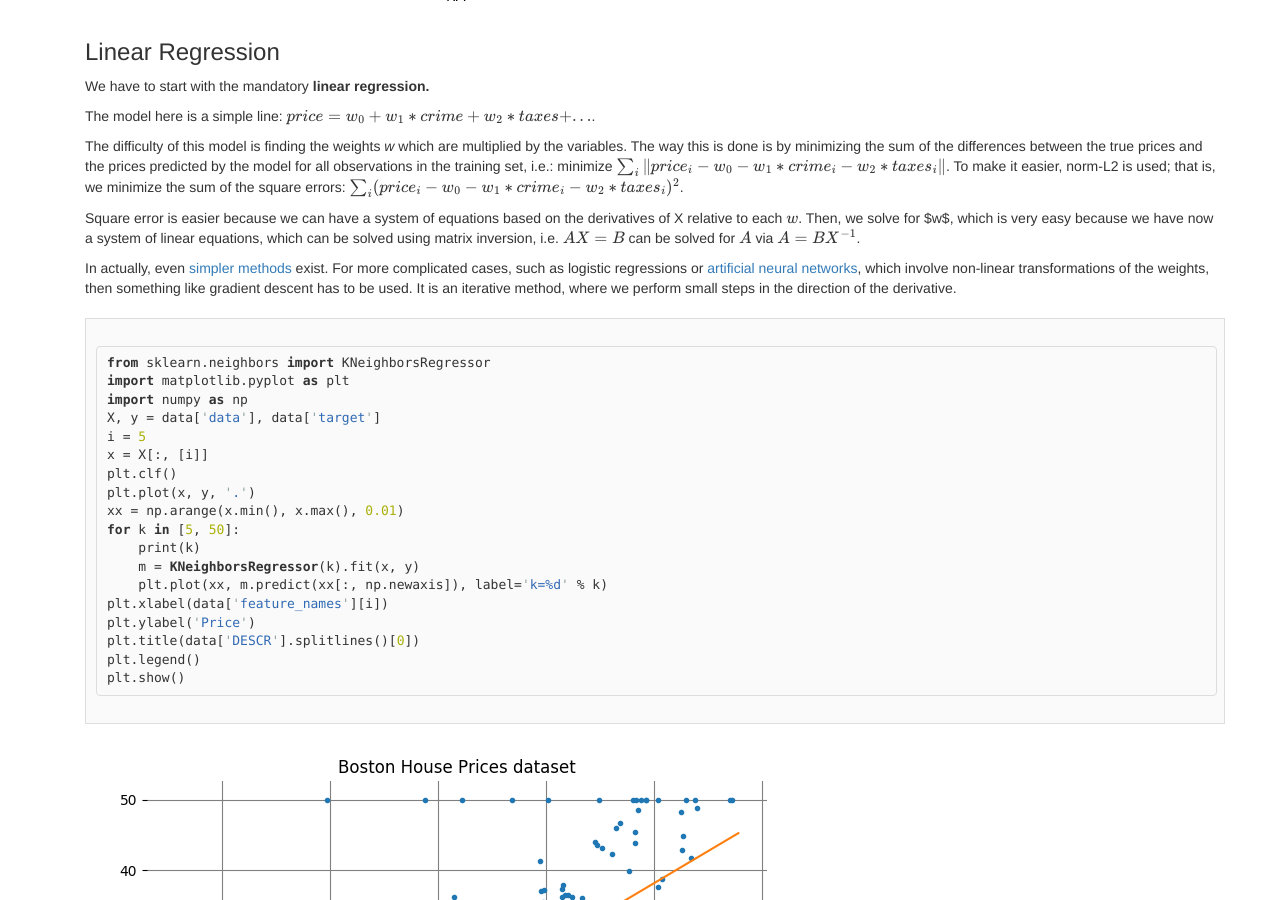
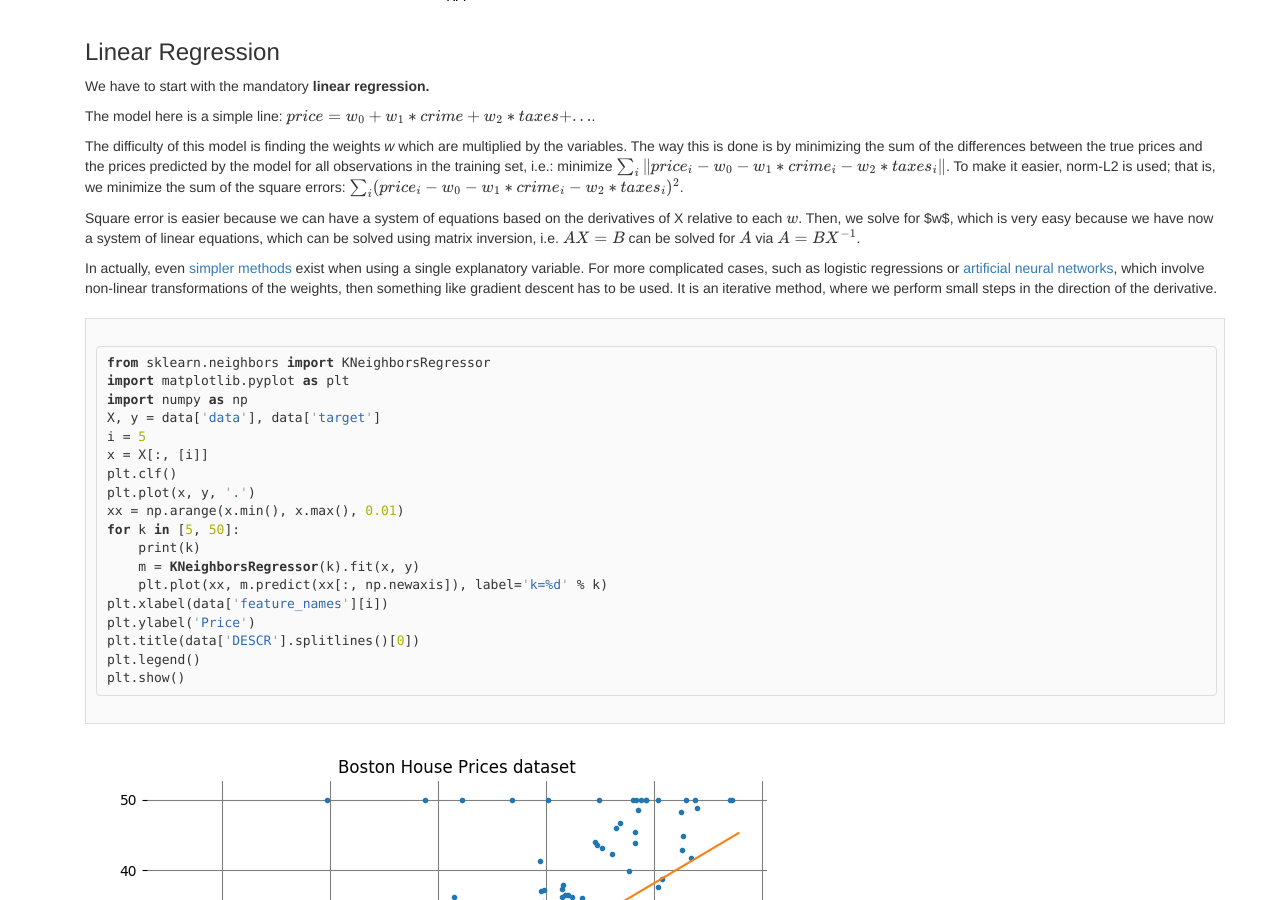
Before and after one commit to rpmcruz/rpmcruz.github.io, a Jekyll site: the page built from _posts/2017-02-07-what-is-machine-learning.md, in a window 1280 px wide and 900 px high, scrolled down 2526 px. Built offline with Jekyll 4.4.1, drawn with Linux system fonts in a browser that asks for light colours; formulas are drawn with MathJax 3; comment, search, counter and statistics services are not loaded.

Commit message:
Fixed wrong comment.

````diff
--- a/_posts/2017-02-07-what-is-machine-learning.md
+++ b/_posts/2017-02-07-what-is-machine-learning.md
@@ -90,7 +90,7 @@ The difficulty of this model is finding the weights *w* which are multiplied by
 
 Square error is easier because we can have a system of equations based on the derivatives of X relative to each $$w$$. Then, we solve for $w$, which is very easy because we have now a system of linear equations, which can be solved using matrix inversion, i.e. $$AX=B$$ can be solved for $$A$$ via $$A=BX^{-1}$$.
 
-In actually, even [simpler methods](https://en.wikipedia.org/wiki/Simple_linear_regression) exist. For more complicated cases, such as logistic regressions or [artificial neural networks](/machine%20learning/2017/01/25/deep-learning.html), which involve non-linear transformations of the weights, then something like gradient descent has to be used. It is an iterative method, where we perform small steps in the direction of the derivative.
+In actually, even [simpler methods](https://en.wikipedia.org/wiki/Simple_linear_regression) exist when using a single explanatory variable. For more complicated cases, such as logistic regressions or [artificial neural networks](/machine%20learning/2017/01/25/deep-learning.html), which involve non-linear transformations of the weights, then something like gradient descent has to be used. It is an iterative method, where we perform small steps in the direction of the derivative.
 
 ```python
 from sklearn.neighbors import KNeighborsRegressor
````
